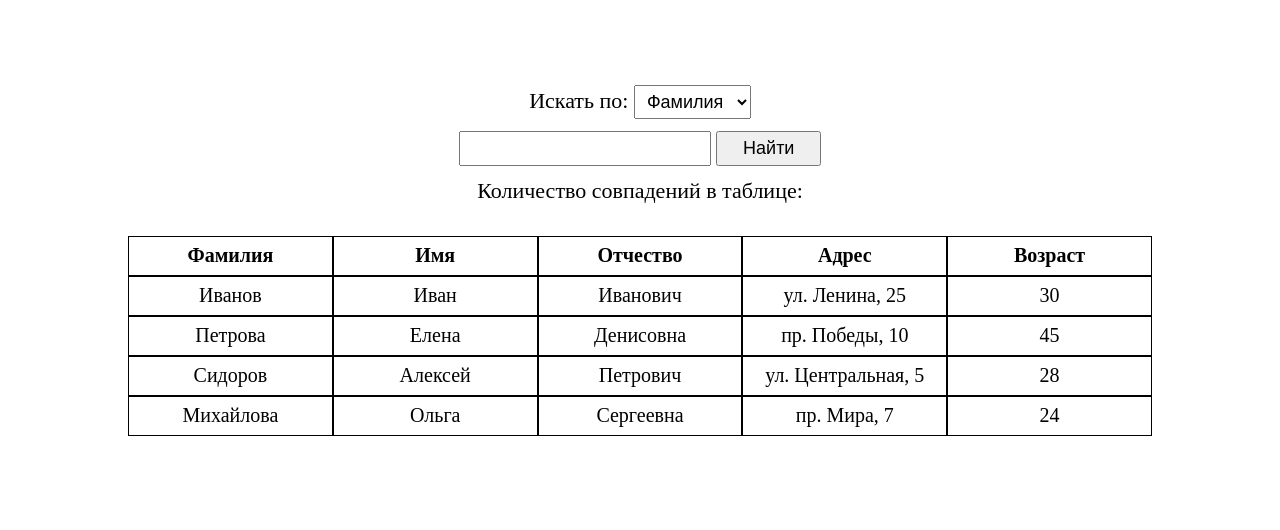
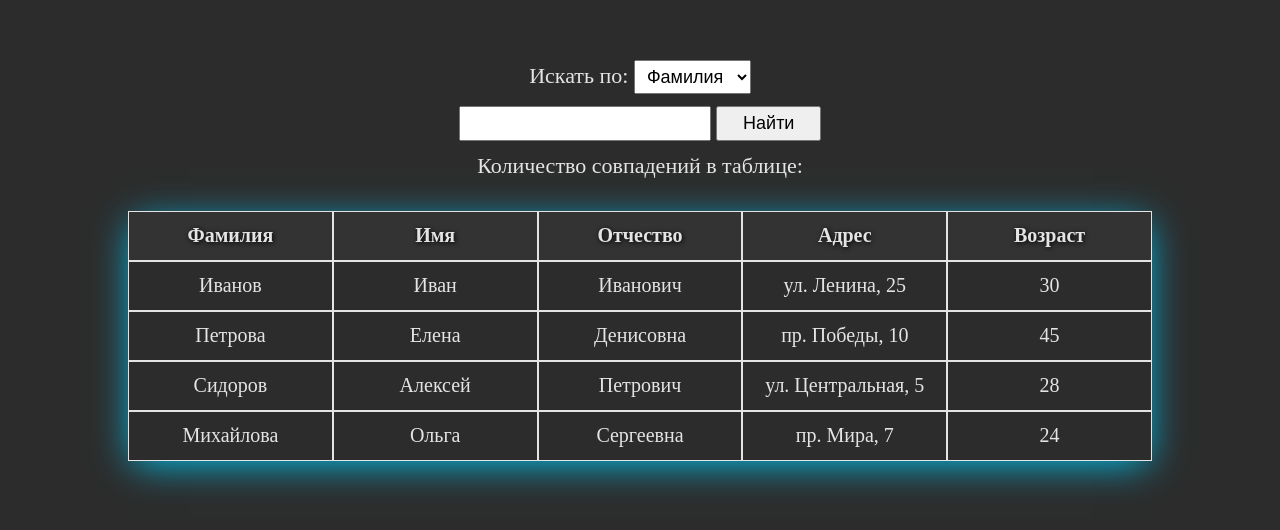
Before and after one commit to elena-karelina/Test-Shift-Lab, a plain HTML site: page page/index.html in a window 1280 px wide. Shown: the part 140-670 px from the top of the page. Drawn offline with Linux system fonts and the light colour scheme.

Commit message:
colors and appearance

```diff
--- a/page/script.js
+++ b/page/script.js
@@ -13,7 +13,7 @@ function handleSearchButtonClick() {
 
 
     allCells.forEach(function(cell) {
-        cell.style.color = 'initial';
+        cell.style.color = '#E4E4E4';
     });
 
     cells.forEach(function(cell) {
--- a/page/style.css
+++ b/page/style.css
@@ -6,6 +6,9 @@ body{
     height: 100vh;
     font-size: 22px;
     text-align: center;
+    color: #E4E4E4;
+    background-color: #2C2C2C;
+
 }
 .search > * {
     padding-bottom: 12px;
@@ -26,12 +29,16 @@ button{
     margin-top: 20px;
     width: 100%;
     display: grid;
-    grid-auto-rows: minmax(40px, auto);
+    grid-auto-rows: minmax(50px, auto);
     grid-template-columns: 100%;
+    box-shadow: 0 7px 37px -5px #00C4F0;
 }
 .headers{
+    background-color: #333333;
+
     font-weight: bold;
-    font-size: 24px;
+    font-size: 25px;
+    text-shadow: 1px 1px 5px black;
 }
 .row{
     display: grid;
@@ -39,7 +46,7 @@ button{
     font-size: 20px;
 }
 .table .cell {
-    border: 1px solid black;
+    border: 1px solid #E4E4E4;
     display: flex;
     justify-content: center;
     align-items: center;
@@ -47,6 +54,11 @@ button{
     flex-direction: column;
     padding: 5px;
 }
+.cell:hover{
+    text-shadow: 7px 5px 7px black;
+    box-shadow: inset 0px 5px 20px 2px rgb(20, 20, 20);
+}
+
 @media (max-width: 420px) {
     body{
         height: auto;
```
